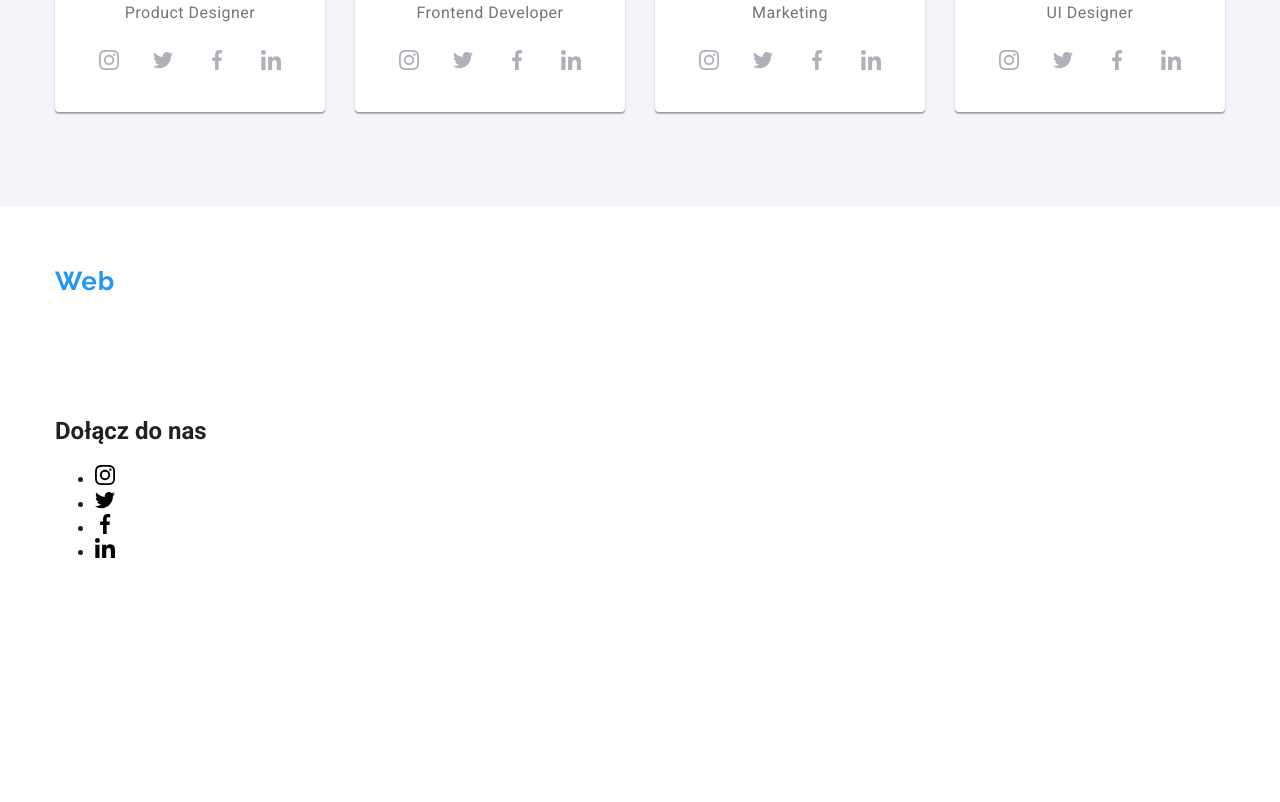
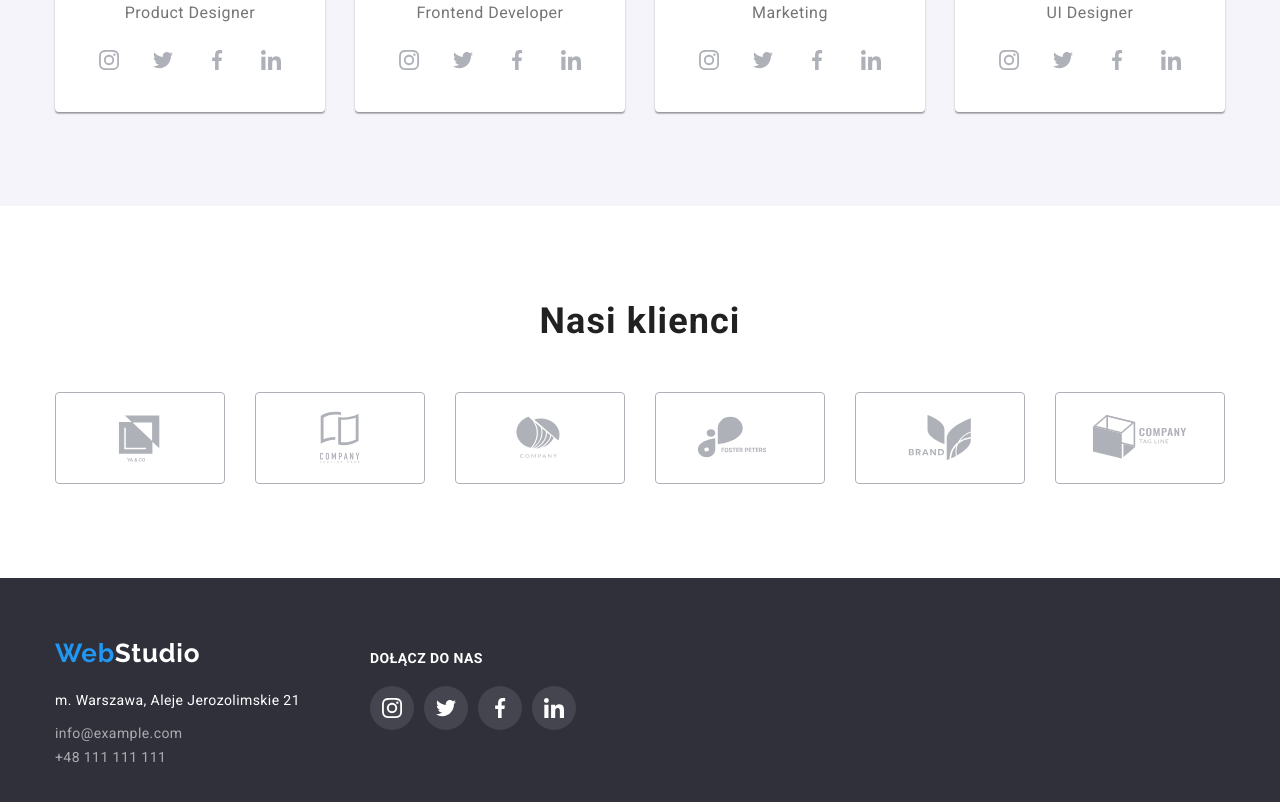
Before and after one commit to michalwojcik4/goit-markup-hw-04, a plain HTML site: page index.html in a window 1280 px wide. Shown: the part 2097-2899 px from the top of the page. Before the commit the page ends 2736 px from the top, so only its background shows below. Drawn offline with nearby package versions, Linux system fonts and the light colour scheme.

Commit message:
added client section

```diff
--- a/css/styles.css
+++ b/css/styles.css
@@ -261,6 +261,38 @@ h1{
     fill:var(--text-white);
     background-color: var(--focus-hover);
 }
+/*client section*/
+.client h2{
+    font-weight: 700;
+    font-size: 36px;
+    line-height: 42px;
+    text-align: center;
+    letter-spacing: 0.03em;
+    margin: 0 0 50px;
+}
+.client-list{
+    list-style: none;
+    padding: 0;
+    margin: 0;
+    display: flex;
+    justify-content: space-between;
+}
+.client-list li{
+    width: 170px;
+    height: 92px;
+    display: flex;
+    justify-content: center;
+    align-items: center;
+    fill: var(--icon-fill);
+    border: 1px solid var(--icon-fill);
+    border-radius: 4px;
+    cursor: pointer;
+}
+.client-list li:hover,
+.client-list li:focus{
+    fill: var(--focus-hover);
+    border-color: var(--focus-hover);
+}
 /* PORTFOLIO */
 .filter{
     padding-bottom: 50px;
@@ -325,10 +357,13 @@ h1{
 }
 /* footer section */
 .background-footer{
-    background-color: var(--background);
+    background-color: var(--background-main-footer);
 }
 .div-footer{
     padding: 60px 15px;
+    display: flex;
+    justify-content: flex-start;
+    gap: 70px;
 }
 .logo-footer{
     font-family: 'Raleway', sans-serif;
@@ -362,3 +397,35 @@ h1{
 .address-link:hover{
     color: var(--focus-hover);
 }
+.second-box h2{
+    font-weight: 700;
+    font-size: 14px;
+    line-height: 16px;
+    letter-spacing: 0.03em;
+    text-transform: uppercase;
+    color: var(--text-white);
+    margin: 12px 0 20px;
+}
+.second-box ul{
+    list-style: none;
+    padding: 0;
+    margin: 0;
+    display: flex;
+    justify-content: flex-start;
+    gap: 10px;
+}
+.second-box li{
+    display: flex;
+    justify-content: center;
+    align-items: center;
+    width: 44px;
+    height: 44px;
+    border-radius: 50%;
+    cursor: pointer;
+    fill: #FFF;
+    background-color: rgba(255, 255, 255, 0.1);
+}
+.second-box li:hover,
+.second-box li:focus{
+    background-color: var(--focus-hover);
+}
--- a/index.html
+++ b/index.html
@@ -298,7 +298,41 @@
         </ul>
       </div>
     </section>
-
+    <section class="container section client">
+      <h2>Nasi klienci</h2>
+      <ul class="client-list">
+        <li>
+          <svg width="106px" height="60.04px">
+            <use href="/images/icons.svg#icon-ya-co"></use>
+          </svg>
+        </li>
+        <li>
+          <svg width="106px" height="60.04px">
+            <use href="/images/icons.svg#icon-tag-line-here"></use>
+          </svg>
+        </li>
+        <li>
+          <svg width="106px" height="60px">
+            <use href="/images/icons.svg#icon-company"></use>
+          </svg>
+        </li>
+        <li>
+          <svg width="106px" height="60px">
+            <use href="/images/icons.svg#icon-foster-peters"></use>
+          </svg>
+        </li>
+        <li>
+          <svg width="106px" height="60px">
+            <use href="/images/icons.svg#icon-brand"></use>
+          </svg>
+        </li>
+        <li>
+          <svg width="106px" height="60px">
+            <use href="/images/icons.svg#icon-company-tag-line"></use>
+          </svg>
+        </li>
+      </ul>
+    </section>
     <footer class="background-footer">
       <div class="container div-footer">
         <div class="first-box">
```
